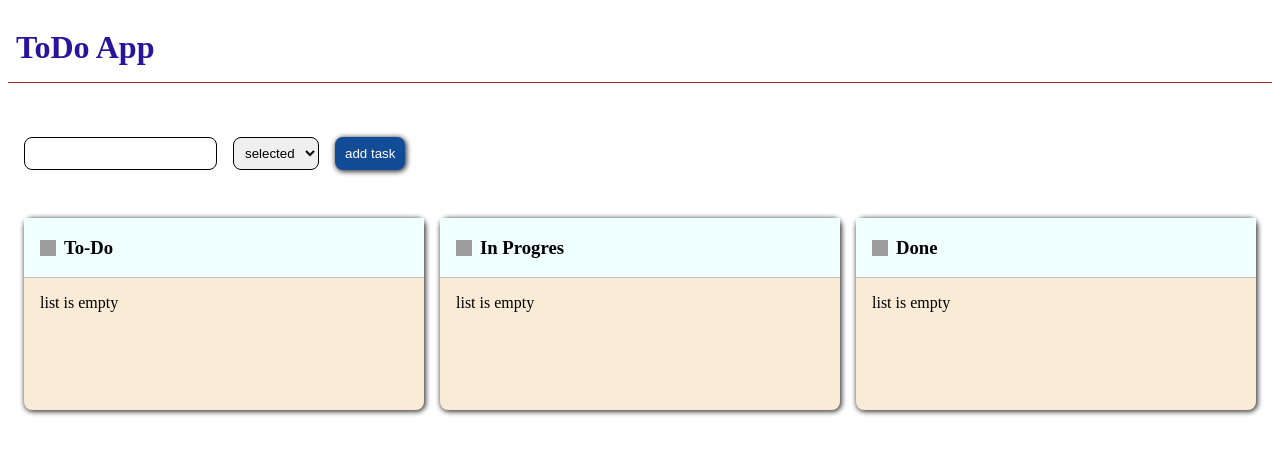
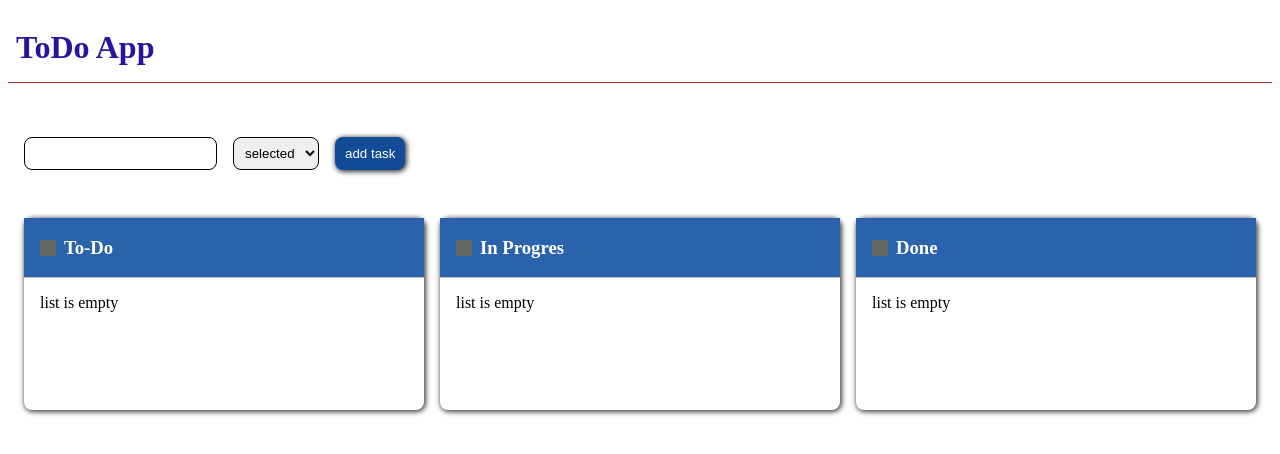
Before and after one commit to likachedia/todo-app, an Angular app: page / in a window 1280 px wide. Shown: the top 454 px of the page. Built offline with nearby package versions, Linux system fonts and the light colour scheme; grey boxes are pictures that could not be loaded; a web font is replaced by a local one.

Commit message:
refactor: change card bg-color

```diff
--- a/src/app/app.component.scss
+++ b/src/app/app.component.scss
@@ -31,7 +31,8 @@ main {
     box-shadow: 1px 1px 5px 1px rgba(0,0,0,0.75);
     -webkit-box-shadow: 1px 1px 5px 1px rgba(0,0,0,0.75);
     -moz-box-shadow: 1px 1px 5px 1px rgba(0,0,0,0.75);
-    background-color: antiquewhite;
+    // background-color: antiquewhite;
+
 
     &:focus {
         border: 1px solid blue;
@@ -39,7 +40,8 @@ main {
 
     &__title {
         display: flex;
-        background-color: azure;
+        background-color: rgb(42, 98, 172);
+        color: white;
         border-bottom: 1px solid silver;
         img {
             width: 1rem;
@@ -57,6 +59,7 @@ main {
             text-align: center;
             align-self: center;
             margin-left: 1rem;
+            filter: invert(100%) sepia(12%) saturate(0%) hue-rotate(58deg) brightness(104%) contrast(101%);
         }
     }
     &__content {
--- a/src/app/app.component.ts
+++ b/src/app/app.component.ts
@@ -1,4 +1,5 @@
 import { Component, Input } from '@angular/core';
+
 export interface Task {
   title: string,
   difficulty: string,
@@ -36,6 +37,7 @@ export class AppComponent {
   label_for_select = false;
   selectedOption: string = "";
   task_title: string = "";
+
   parseData(key: string){
     return JSON.parse(localStorage.getItem(key)!) ? JSON.parse(localStorage.getItem(key)!) : [];
   }
@@ -43,6 +45,7 @@ export class AppComponent {
   saveToLocalStorage(key:string, value: Task[]) {
     localStorage.setItem(key, JSON.stringify(value));
   }
+
   addTask(title: string, difficulty: string) {
     if(title == '') {
       this. label_for_task = true;
```
